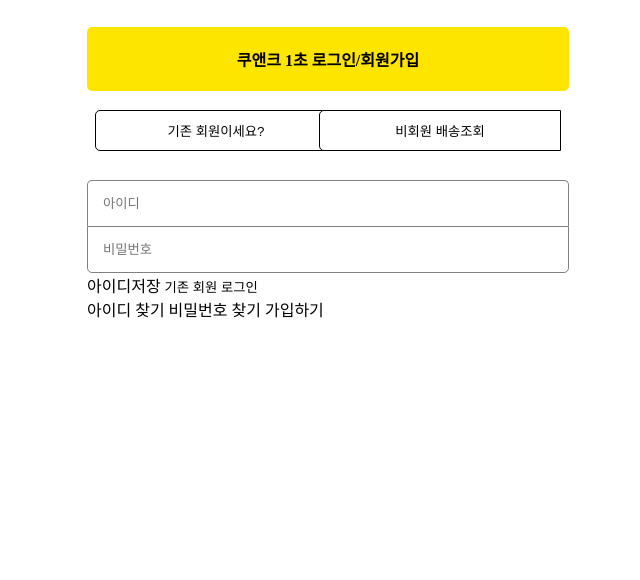
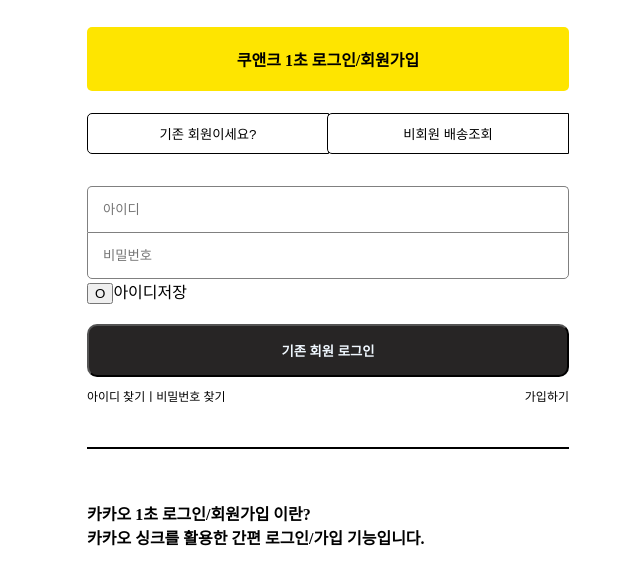
Before and after one commit to bsw98/mini-project, a plain HTML site: page login.html in a window 1280 px wide. Shown: the part 309-889 px from the top of the page, without its empty margins (317-957 px from the left). Before the commit the page ends 800 px from the top, so only its background shows below. Drawn offline with Linux system fonts and the light colour scheme.

Commit message:
로그인 구현 95%

```diff
--- a/css/login.css
+++ b/css/login.css
@@ -5,7 +5,7 @@ legend{
     height: 1px;
     clip-path: calc(0,0,0,0);
 }
-button,a{
+a{
     padding:0;
     border:0;
     background-color: inherit;
@@ -98,3 +98,31 @@ visual p{
 .user-pw input{
     border-radius: 0 0 5px 5px;;
 }
+.login-button{
+    margin:20px 0 10px 0;
+    border-radius: 10px;
+    background-color: rgb(39, 37, 37);
+    color: aliceblue;
+    padding:15px;
+    font-weight: 800;
+    width: 100%;
+}
+.sub{
+    display: flow-root;
+}
+.sub a{
+    font-size: 12px;
+    float:left;
+}
+.sub a:first-child::after{
+    content:"ㅣ"
+}
+.sub a:nth-child(3){
+    float:right;
+}
+.sub::after{
+    margin: 60px 0 30px 0;
+    content: "";
+    display: block;
+    border-top:black 2px solid;
+}
--- a/login.html
+++ b/login.html
@@ -20,6 +20,7 @@
                 <p>아이디와 비밀번호 입력하기 귀찮으시죠?</p>
                 <p>카카오로 1초 만에 로그인 하세요</p>
                     <div class="kakao"><a href="#">쿠앤크 1초 로그인/회원가입</a></div>
+                    <form method="POST" action="#" class="login-form">
                     <div class="login-item">
                         <button><a href="#">기존 회원이세요?</a></button>
                         <button><a href="#">비회원 배송조회</a></button>
@@ -32,15 +33,19 @@
                         <label for="userpw"></label>
                         <input type="password" id="userpw" placeholder="비밀번호">
                     </div>
-                    <button class="id-remember"></button>아이디저장
+                    <button class="id-remember">O</button>아이디저장
                     <button type="submit"class="login-button">기존 회원 로그인</button>
+                    </form>
                     <div class="sub">
                         <a href="#">아이디 찾기</a>
                         <a href="#">비밀번호 찾기</a>
                         <a href="#">가입하기</a>
+
                     </div>
+                    <h4>카카오 1초 로그인/회원가입 이란?<br>
+                        카카오 싱크를 활용한 간편 로그인/가입 기능입니다.</h4>
+                </visual>
             </fieldset>
-                </visual>
         </main>
 
 </body>
```
Lines whose indentation alone changed are shown as unchanged.
